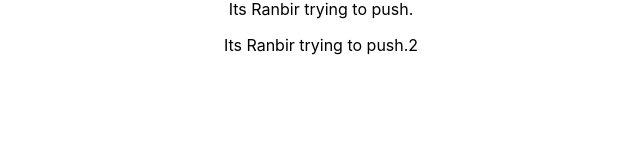
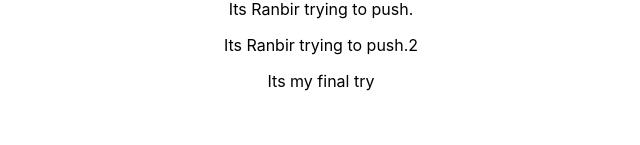
Before and after one commit to rsingh124/tree-fort-help-desk, a React (Create React App) app: page / in a window 1280 px wide. Shown: the part 155-300 px from the top of the page, without its empty margins (319-959 px from the left). Built offline with nearby package versions, Linux system fonts and the light colour scheme.

Commit message:
Ranbir created a paragraph.

```diff
--- a/src/App.js
+++ b/src/App.js
@@ -10,6 +10,7 @@ function App() {
         <p>How are you?</p>
         <p>Its Ranbir trying to push.</p>
         <p>Its Ranbir trying to push.2</p>
+        <p>Its my final try</p>
       </div>
     </div>
   );
```
